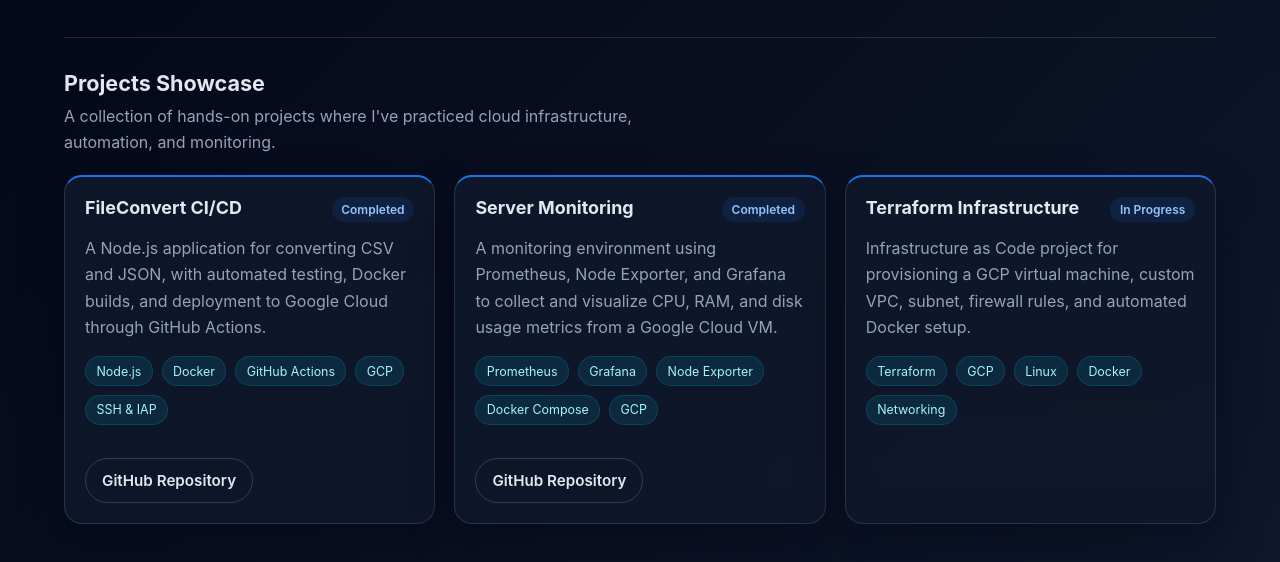
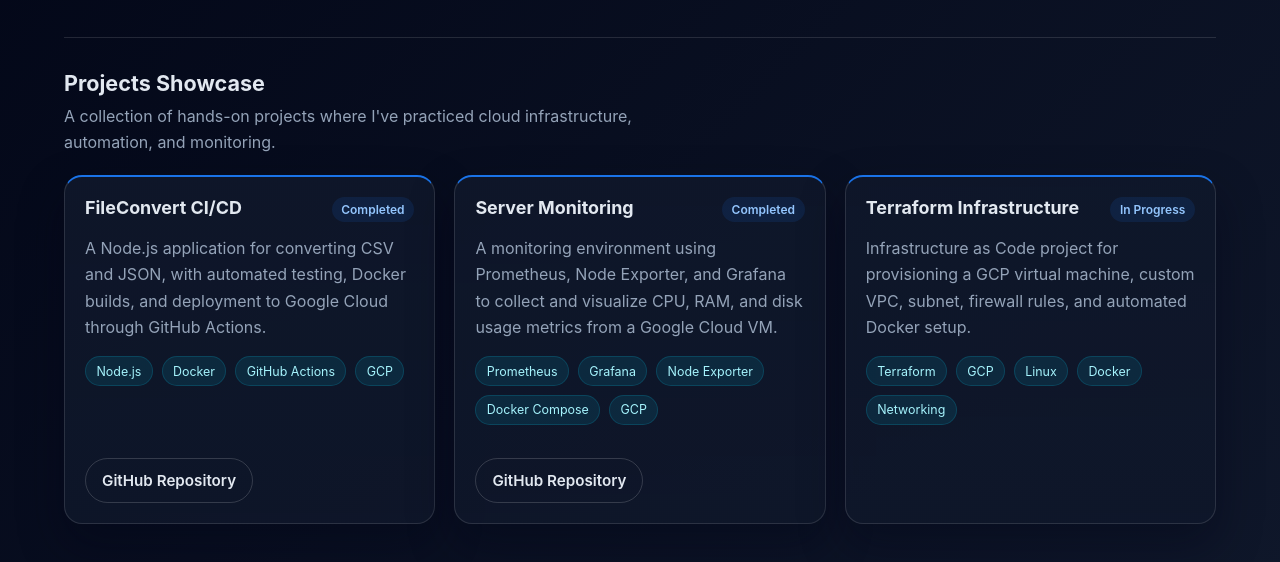
Before and after one commit to muradpetrosyancloud/devops-portfolio, a plain HTML site: page index.html in a window 1280 px wide. Shown: the part 246-808 px from the top of the page. Drawn offline with Linux system fonts and the light colour scheme.

Commit message:
Removing ssh and IAP text

```diff
--- a/index.html
+++ b/index.html
@@ -53,7 +53,7 @@
               <li>Docker</li>
               <li>GitHub Actions</li>
               <li>GCP</li>
-              <li>SSH & IAP</li>
+
             </ul>
 
             <div class="card-actions">
```
